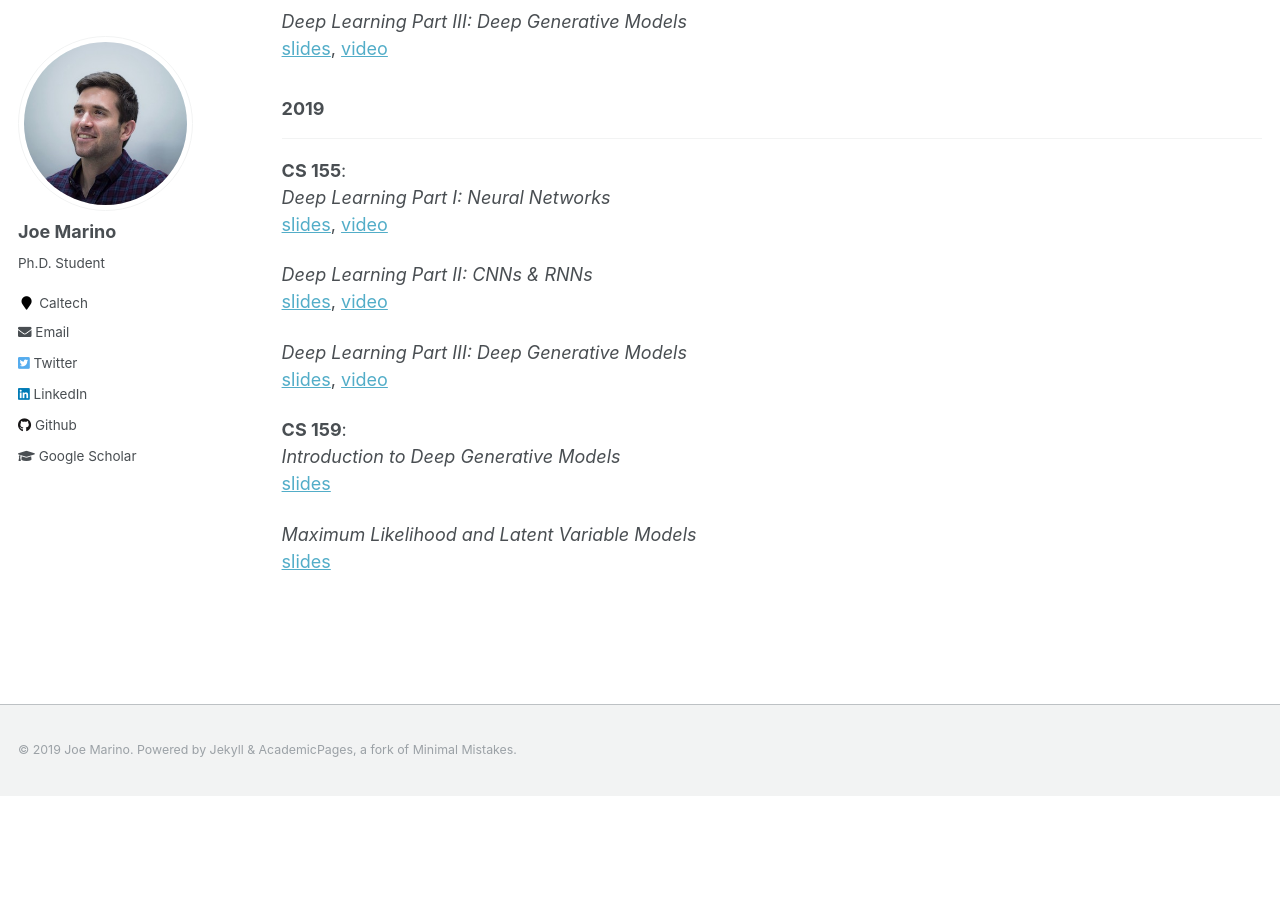
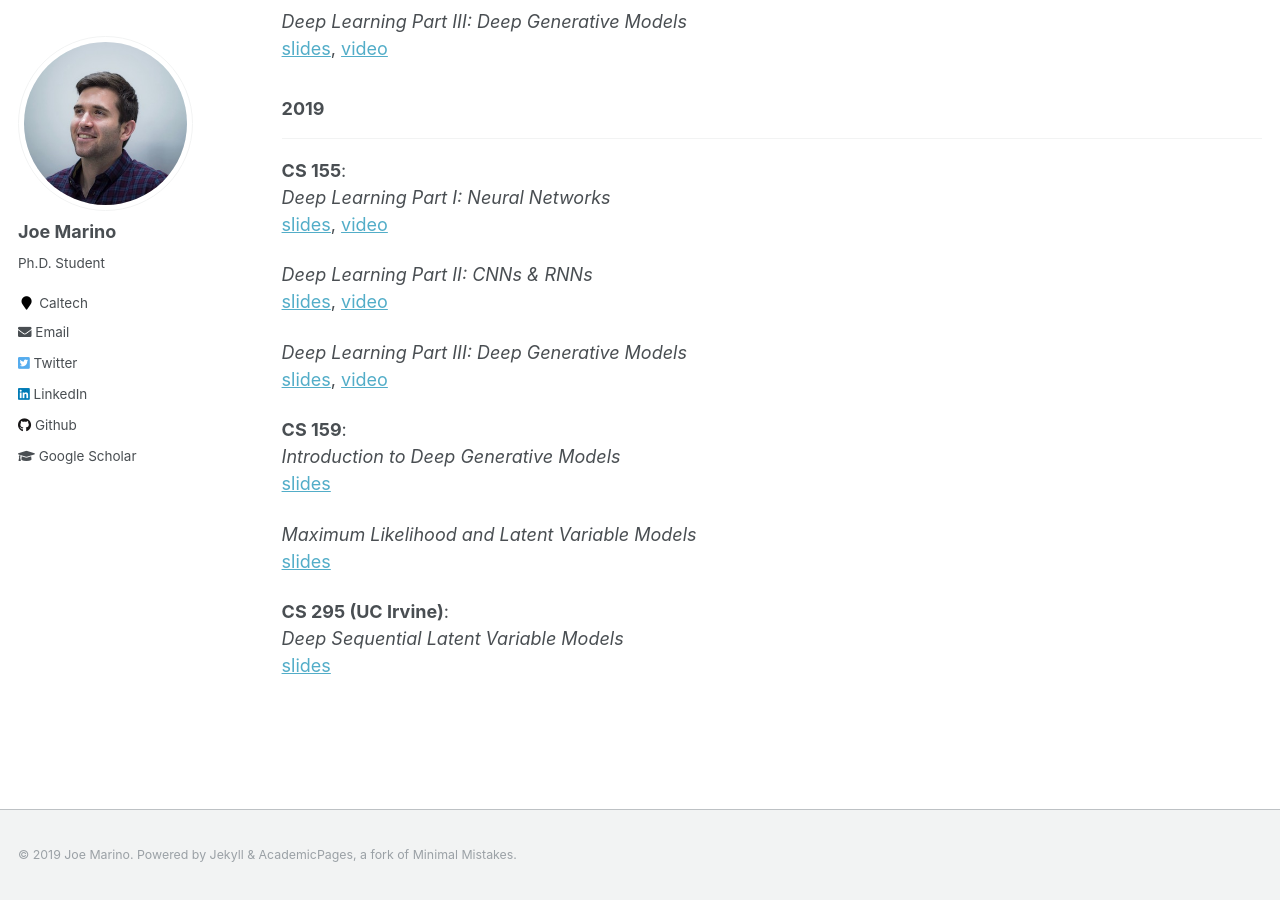
Before and after one commit to joelouismarino/joelouismarino.github.io, a Jekyll site: the page built from _pages/teaching.md, in a window 1280 px wide and 900 px high, scrolled down 1518 px. Built offline with Jekyll 4.4.1, drawn with Linux system fonts in a browser that asks for light colours; before the commit the page ends 2314 px from its top, so only the background shows below that.

Commit message:
Updating teaching.

```diff
--- a/_pages/teaching.md
+++ b/_pages/teaching.md
@@ -68,3 +68,7 @@ ___
 
 *Maximum Likelihood and Latent Variable Models*
 [slides](../files/lectures/2019/CS159_lecture2.pdf)
+
+**CS 295 (UC Irvine)**:
+*Deep Sequential Latent Variable Models*
+[slides](../files/lectures/2019/deep_sequential_models.pdf)
```
Also changed, not shown: 1 other file.
